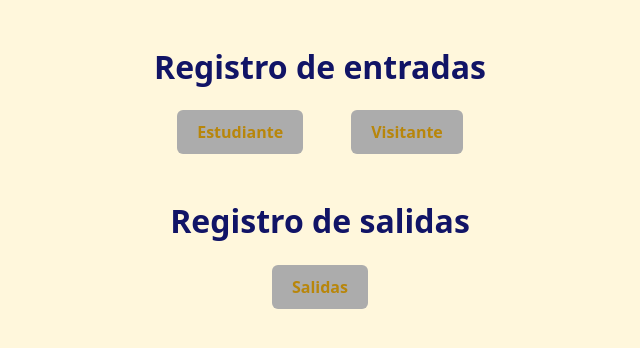
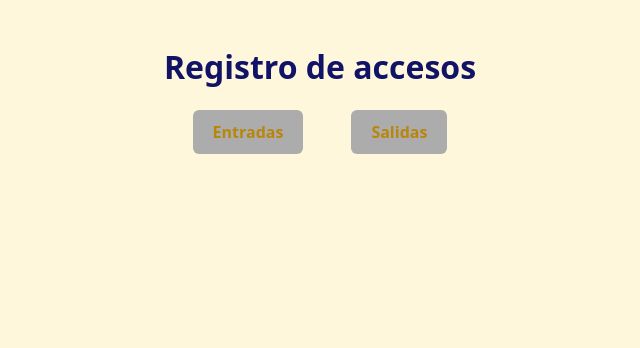
Before and after one commit to CoronelKot/Team_Ninja_Cats, a Django app: page /usuarios/opcionesRegistro/ in a window 1280 px wide. Shown: the part 120-468 px from the top of the page, without its empty margins (320-960 px from the left). Run offline with Django 5.2, Linux system fonts and the light colour scheme; a user stored in the database is signed in.

Commit message:
<REFACTOR:cambios en los registros>

```diff
--- a/pumacheck/usuarios/templates/usuarios/opcionesRegistro.html
+++ b/pumacheck/usuarios/templates/usuarios/opcionesRegistro.html
@@ -8,12 +8,9 @@
     <title>Puma Check</title>
     <!-- Bootstrap CSS -->
     <link href="https://cdn.jsdelivr.net/npm/bootstrap@5.3.0/dist/css/bootstrap.min.css" rel="stylesheet">
-    <head>
-        <link rel="stylesheet" href="{% static 'css/styles.css' %}">
-    </head>
+    <link rel="stylesheet" href="{% static 'css/styles.css' %}">
 </head>
 <body>
-
 
     <!-- Navbar -->
     <nav class="navbar">
@@ -21,7 +18,6 @@
             <a href="{% url 'inicioTrabajador' %}" class="btn btn-primary">
                 <img src="{% static 'images/home.jpeg' %}" alt="Botón" width="45" height="45">
             </a>
-
 
             <div class="d-flex align-items-center">
                 <img src="{% static 'images/logo.jpeg' %}" height="60" alt="Logo 1" class="me-2">
@@ -38,52 +34,32 @@
 
     <!-- Contenido principal -->
     <div class="container text-center mt-5">
-        <h2 class="fw-bold" style="color: #111466;">Registro de entradas</h2>
+        <h2 class="fw-bold" style="color: #111466;">Registro de accesos</h2>
 
         <div class="d-flex justify-content-center flex-wrap gap-5 mt-4">
-            <a href="{% url 'registroEstudiante' %}" class="btn btn-custom">Estudiante</a>
-            <a href="{% url 'registroVisitante' %}" class="btn btn-custom">Visitante</a>
-        </div>
+            <!-- Botón que activa el modal de entradas -->
+            <button class="btn btn-custom" data-bs-toggle="modal" data-bs-target="#modalEntradas">Entradas</button>
 
-        <h2 class="fw-bold mt-5" style="color: #111466;">Registro de salidas</h2>
-
-        <div class="d-flex justify-content-center mt-4">
+            <!-- Botón directo para salidas -->
             <a href="{% url 'registrosSalidas' %}" class="btn btn-custom">Salidas</a>
         </div>
     </div>
 
-    <!-- Modales -->
-    <div class="modal fade" id="modalEstudiante" tabindex="-1" aria-hidden="true">
+    <!-- Modal para seleccionar tipo de entrada -->
+    <div class="modal fade" id="modalEntradas" tabindex="-1" aria-hidden="true">
         <div class="modal-dialog modal-dialog-centered">
             <div class="modal-content">
                 <div class="modal-body text-center">
-                    <h4>Registros</h4>
+                    <h4>Selecciona el tipo de entrada</h4>
                     <div class="d-flex justify-content-around mt-3">
-                        <a href="{% url 'registroEstudiante' %}" class="btn">Entrada</a>
-                        <a href="{% url 'registrosSalidas' %}" class="btn">Salida</a>
+                        <a href="{% url 'registroEstudiante' %}" class="btn btn-primary">Estudiante</a>
+                        <a href="{% url 'registroVisitante' %}" class="btn btn-secondary">Visitante</a>
                     </div>
                 </div>
             </div>
         </div>
     </div>
 
-
-    <div class="modal fade" id="modalVisitante" tabindex="-1" aria-hidden="true">
-        <div class="modal-dialog modal-dialog-centered">
-            <div class="modal-content">
-                <div class="modal-body text-center">
-                    <h4>Selecciona una opción</h4>
-                    <div class="d-flex justify-content-around mt-3">
-                        <a href="{% url 'registroVisitante' %}" class="btn">Entrada</a>
-                        <a href="{% url 'registrosSalidas' %}" class="btn">Salida</a>
-                    </div>
-                </div>
-            </div>
-        </div>
-    </div>
-
-
-
     <!-- Bootstrap JS -->
     <script src="https://cdn.jsdelivr.net/npm/bootstrap@5.3.0/dist/js/bootstrap.bundle.min.js"></script>
 
```
